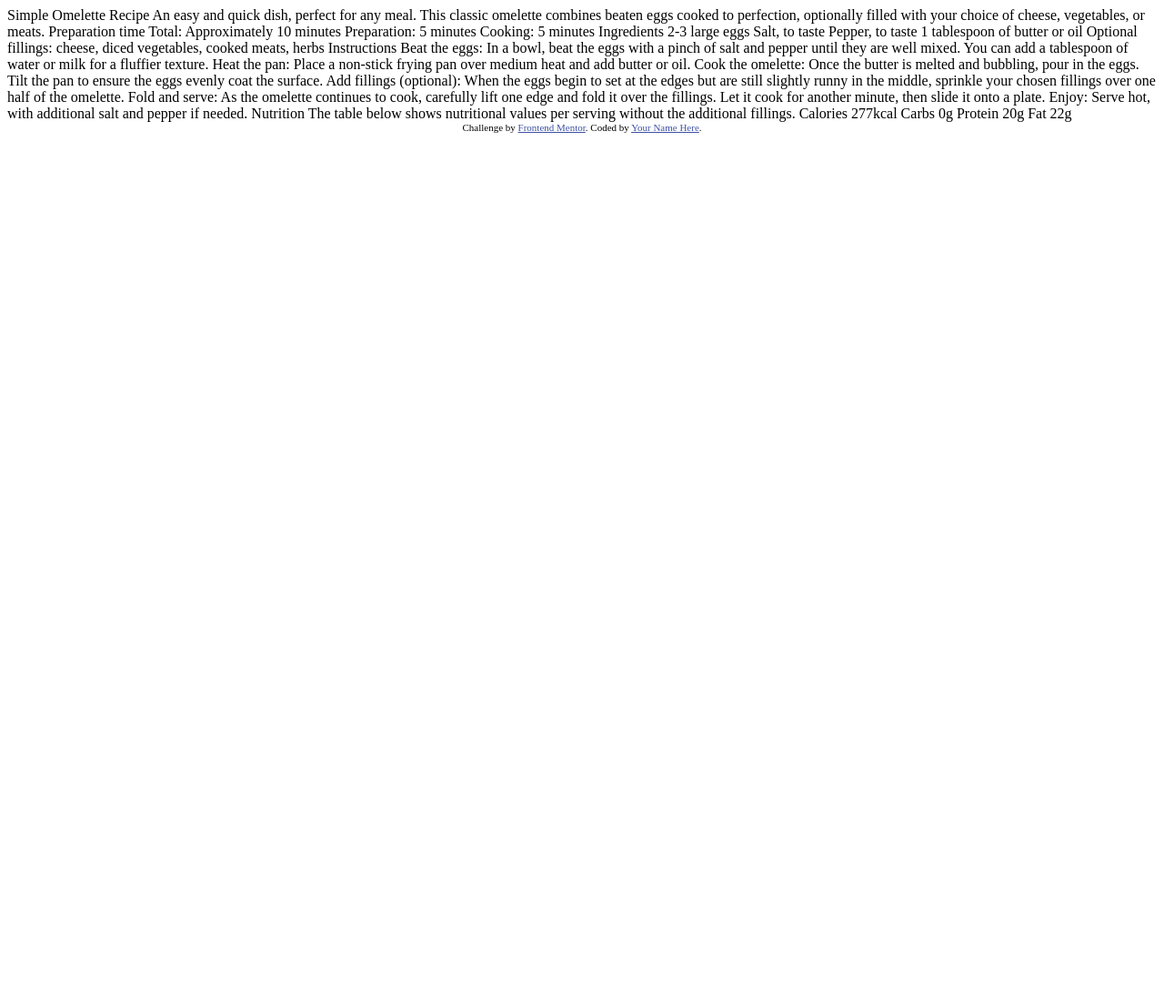
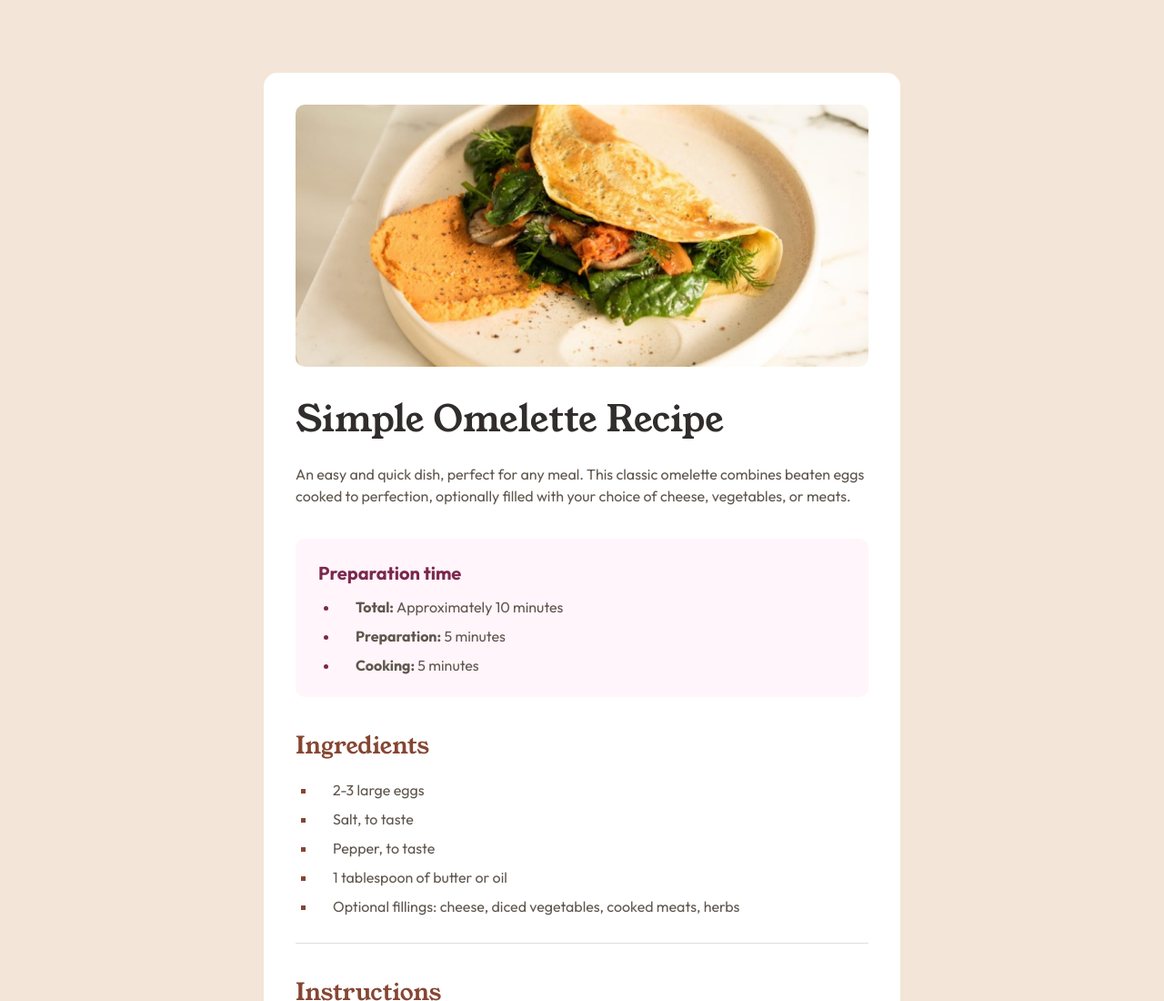
Before and after one commit to JiaHe35354/Recipe-page, a plain HTML site: page index.html in a window 1280 px wide. Shown: the top 1100 px of the page at 91% size. Before the commit the page ends 800 px from the top, so only its background shows below. Drawn offline with Linux system fonts and the light colour scheme.

Commit message:
add index.html style.css general.css queries.css README.md and two screenshot photos

```diff
--- /dev/null
+++ b/css/general.css
@@ -0,0 +1,88 @@
+:root {
+  --color-white: hsl(0, 0%, 100%);
+
+  --color-stone-100: hsl(30, 54%, 90%);
+  --color-stone-150: hsl(30, 18%, 87%);
+  --color-stone-600: hsl(30, 10%, 34%);
+  --color-stone-900: hsl(24, 5%, 18%);
+
+  --color-brown: hsl(14, 45%, 36%);
+
+  --color-rose-dark: hsl(332, 51%, 32%);
+  --color-rose-light: hsl(330, 100%, 98%);
+}
+
+/* GENERAL SETTING */
+* {
+  margin: 0;
+  padding: 0;
+  box-sizing: inherit;
+}
+
+html {
+  font-size: 62.5%;
+  box-sizing: border-box;
+}
+
+body {
+  font-family: "Outfit", sans-serif;
+  font-size: 1.6rem;
+  font-weight: 400;
+  background-color: var(--color-stone-100);
+  color: var(--color-stone-600);
+}
+
+/* GENERAL REUSABLE COMPONENTS */
+.mb-small {
+  margin-bottom: 1.5rem;
+}
+.mb-medium {
+  margin-bottom: 2rem;
+}
+
+/* TYPOGRAPHY */
+.heading-primary,
+.heading-secondary {
+  font-family: "Young Serif", sans-serif;
+  font-weight: 400;
+}
+
+.heading-primary {
+  font-size: 4rem;
+  color: var(--color-stone-900);
+}
+
+.heading-secondary {
+  color: var(--color-brown);
+  font-size: 2.6rem;
+}
+
+.heading-tertiary {
+  color: var(--color-rose-dark);
+  font-size: 2rem;
+}
+
+.paragraph {
+  line-height: 1.5;
+}
+
+/* LIST STYLE */
+ol,
+ul {
+  margin-left: 2.3rem;
+}
+
+li {
+  padding-left: 1.8rem;
+}
+
+/* FOOTER */
+.attribution {
+  font-size: 11px;
+  text-align: center;
+  margin-bottom: 1rem;
+}
+
+.attribution a {
+  color: hsl(228, 45%, 44%);
+}
--- /dev/null
+++ b/css/queries.css
@@ -0,0 +1,32 @@
+@media (max-width: 25em) {
+  html {
+    font-weight: 50%;
+  }
+
+  .recipe {
+    width: 100%;
+    margin: 0;
+    border-radius: 0;
+    padding: 0;
+  }
+
+  .header-text {
+    padding: 0 3.2rem;
+  }
+
+  .container {
+    padding: 0 3.5rem 3.5rem 3.5rem;
+  }
+
+  .recipe-img {
+    border-radius: 0;
+  }
+
+  .heading-primary {
+    font-size: 3.6rem;
+  }
+
+  .attribution {
+    display: none;
+  }
+}
--- /dev/null
+++ b/css/style.css
@@ -0,0 +1,95 @@
+.recipe {
+  max-width: 70rem;
+  margin: 8rem auto;
+  padding: 3.5rem;
+  background-color: var(--color-white);
+  border-radius: 1.5rem;
+}
+
+/* HEADER */
+
+.recipe-img {
+  width: 100%;
+  border-radius: 10px;
+  margin-bottom: 2.5rem;
+}
+
+/* PREPARATION SECTION */
+.prep-time {
+  background-color: var(--color-rose-light);
+  margin: 3.5rem 0;
+  padding: 2.5rem;
+  border-radius: 10px;
+}
+
+.prep-item:not(:last-child) {
+  margin-bottom: 1.2rem;
+}
+
+.prep-item::marker {
+  color: var(--color-rose-dark);
+}
+
+/* INGREDIENTS SECTION */
+.ing {
+  border-bottom: 1px solid var(--color-stone-150);
+  margin-bottom: 3.5rem;
+}
+
+.ing-list {
+  list-style: square;
+}
+
+.ing-item {
+  margin-bottom: 1.2rem;
+}
+
+.ing-item::marker {
+  color: var(--color-brown);
+}
+
+.ing-item:last-child {
+  margin-bottom: 3rem;
+}
+
+/* INSTRUCTIONS SECTION */
+.step {
+  border-bottom: 1px solid var(--color-stone-150);
+  margin-bottom: 3.5rem;
+}
+
+.step-item {
+  margin-bottom: 1.2rem;
+
+  line-height: 1.4;
+  letter-spacing: -0.1px;
+}
+
+.step-item::marker {
+  font-family: "Outfit", sans-serif;
+  font-weight: 700;
+  color: var(--color-brown);
+}
+
+.step-item:last-child {
+  margin-bottom: 3rem;
+}
+
+/* NUTRITION SECTION */
+.row {
+  padding: 1.2rem;
+  padding-left: 3rem;
+  border-bottom: 1px solid var(--color-stone-150);
+
+  display: grid;
+  grid-template-columns: repeat(2, 1fr);
+}
+
+.row:last-child {
+  border-bottom: none;
+}
+
+.value {
+  color: var(--color-rose-dark);
+  font-weight: 700;
+}
--- a/index.html
+++ b/index.html
@@ -1,77 +1,145 @@
 <!DOCTYPE html>
 <html lang="en">
-<head>
-  <meta charset="UTF-8">
-  <meta name="viewport" content="width=device-width, initial-scale=1.0"> <!-- displays site properly based on user's device -->
+  <head>
+    <meta charset="UTF-8" />
+    <meta name="viewport" content="width=device-width, initial-scale=1.0" />
+    <!-- displays site properly based on user's device -->
 
-  <link rel="icon" type="image/png" sizes="32x32" href="./assets/images/favicon-32x32.png">
+    <link
+      rel="icon"
+      type="image/png"
+      sizes="32x32"
+      href="./assets/images/favicon-32x32.png"
+    />
 
-  <title>Frontend Mentor | Recipe page</title>
+    <link rel="preconnect" href="https://fonts.googleapis.com" />
+    <link rel="preconnect" href="https://fonts.gstatic.com" crossorigin />
+    <link
+      href="https://fonts.googleapis.com/css2?family=Figtree:ital,wght@0,300..900;1,300..900&family=Inter:ital,opsz,wght@0,14..32,100..900;1,14..32,100..900&family=Outfit:wght@100..900&family=Rubik:ital,wght@0,300..900;1,300..900&family=Young+Serif&display=swap"
+      rel="stylesheet"
+    />
 
-  <!-- Feel free to remove these styles or customise in your own stylesheet 👍 -->
-  <style>
-    .attribution { font-size: 11px; text-align: center; }
-    .attribution a { color: hsl(228, 45%, 44%); }
-  </style>
-</head>
-<body>
+    <link rel="preconnect" href="https://fonts.googleapis.com" />
+    <link rel="preconnect" href="https://fonts.gstatic.com" crossorigin />
+    <link
+      href="https://fonts.googleapis.com/css2?family=Figtree:ital,wght@0,300..900;1,300..900&family=Inter:ital,opsz,wght@0,14..32,100..900;1,14..32,100..900&family=Outfit:wght@100..900&family=Rubik:ital,wght@0,300..900;1,300..900&family=Young+Serif&display=swap"
+      rel="stylesheet"
+    />
 
-  Simple Omelette Recipe
+    <link rel="stylesheet" href="./css/style.css" />
+    <link rel="stylesheet" href="./css/general.css" />
+    <link rel="stylesheet" href="./css/queries.css" />
+    <title>Frontend Mentor | Recipe page</title>
+  </head>
+  <body>
+    <main class="recipe">
+      <header>
+        <img
+          src="assets/images/image-omelette.jpeg"
+          alt="Photo of Omelette"
+          class="recipe-img"
+        />
+        <div class="header-text">
+          <h1 class="heading-primary mb-medium">Simple Omelette Recipe</h1>
+          <p class="paragraph">
+            An easy and quick dish, perfect for any meal. This classic omelette
+            combines beaten eggs cooked to perfection, optionally filled with
+            your choice of cheese, vegetables, or meats.
+          </p>
+        </div>
+      </header>
 
-  An easy and quick dish, perfect for any meal. This classic omelette combines beaten eggs cooked
-  to perfection, optionally filled with your choice of cheese, vegetables, or meats.
+      <div class="container">
+        <section class="prep-time">
+          <h3 class="heading-tertiary mb-small">Preparation time</h3>
+          <ul class="prep-list">
+            <li class="prep-item">
+              <strong>Total: </strong>Approximately 10 minutes
+            </li>
+            <li class="prep-item"><strong>Preparation:</strong> 5 minutes</li>
+            <li class="prep-item"><strong>Cooking:</strong> 5 minutes</li>
+          </ul>
+        </section>
 
-  Preparation time
+        <section class="ing">
+          <h2 class="heading-secondary mb-medium">Ingredients</h2>
+          <ul class="ing-list">
+            <li class="ing-item">2-3 large eggs</li>
+            <li class="ing-item">Salt, to taste</li>
+            <li class="ing-item">Pepper, to taste</li>
+            <li class="ing-item">1 tablespoon of butter or oil</li>
+            <li class="ing-item">
+              Optional fillings: cheese, diced vegetables, cooked meats, herbs
+            </li>
+          </ul>
+        </section>
 
-  Total: Approximately 10 minutes
-  Preparation: 5 minutes
-  Cooking: 5 minutes
+        <section class="step">
+          <h2 class="heading-secondary mb-medium">Instructions</h2>
+          <ol class="step-list">
+            <li class="step-item">
+              <strong>Beat the eggs: </strong>In a bowl, beat the eggs with a
+              pinch of salt and pepper until they are well mixed. You can add a
+              tablespoon of water or milk for a fluffier texture.
+            </li>
+            <li class="step-item">
+              <strong>Heat the pan: </strong>Place a non-stick frying pan over
+              medium heat and add butter or oil.
+            </li>
+            <li class="step-item">
+              <strong>Cook the omelette: </strong>Once the butter is melted and
+              bubbling, pour in the eggs. Tilt the pan to ensure the eggs evenly
+              coat the surface.
+            </li>
+            <li class="step-item">
+              <strong>Add fillings (optional): </strong>When the eggs begin to
+              set at the edges but are still slightly runny in the middle,
+              sprinkle your chosen fillings over one half of the omelette.
+            </li>
+            <li class="step-item">
+              <strong>Fold and serve: </strong>As the omelette continues to
+              cook, carefully lift one edge and fold it over the fillings. Let
+              it cook for another minute, then slide it onto a plate.
+            </li>
+            <li class="step-item">
+              <strong>Enjoy: </strong>Serve hot, with additional salt and pepper
+              if needed.
+            </li>
+          </ol>
+        </section>
 
-  Ingredients
+        <section class="nutrition">
+          <h2 class="heading-secondary mb-medium">Nutrition</h2>
+          <p class="paragraph mb-small">
+            The table below shows nutritional values per serving without the
+            additional fillings.
+          </p>
+          <div class="row">
+            <div>Calories</div>
+            <div class="value">277kcal</div>
+          </div>
+          <div class="row">
+            <div>Carbs</div>
+            <div class="value">0g</div>
+          </div>
+          <div class="row">
+            <div>Protein</div>
+            <div class="value">20g</div>
+          </div>
+          <div class="row">
+            <div>Fat</div>
+            <div class="value">22g</div>
+          </div>
+        </section>
+      </div>
+    </main>
 
-  2-3 large eggs
-  Salt, to taste
-  Pepper, to taste
-  1 tablespoon of butter or oil
-  Optional fillings: cheese, diced vegetables, cooked meats, herbs
-
-  Instructions
-
-  Beat the eggs: In a bowl, beat the eggs with a pinch of salt and pepper until they are well mixed.
-  You can add a tablespoon of water or milk for a fluffier texture.
-
-  Heat the pan: Place a non-stick frying pan over medium heat and add butter or oil.
-
-  Cook the omelette: Once the butter is melted and bubbling, pour in the eggs. Tilt the pan to ensure
-  the eggs evenly coat the surface.
-
-  Add fillings (optional): When the eggs begin to set at the edges but are still slightly runny in the
-  middle, sprinkle your chosen fillings over one half of the omelette.
-
-  Fold and serve: As the omelette continues to cook, carefully lift one edge and fold it over the
-  fillings. Let it cook for another minute, then slide it onto a plate.
-
-  Enjoy: Serve hot, with additional salt and pepper if needed.
-
-  Nutrition
-
-  The table below shows nutritional values per serving without the additional fillings.
-
-  Calories
-  277kcal
-
-  Carbs
-  0g
-
-  Protein
-  20g
-
-  Fat
-  22g
-
-  <div class="attribution">
-    Challenge by <a href="https://www.frontendmentor.io?ref=challenge" target="_blank">Frontend Mentor</a>.
-    Coded by <a href="#">Your Name Here</a>.
-  </div>
-</body>
+    <footer class="attribution">
+      Challenge by
+      <a href="https://www.frontendmentor.io?ref=challenge" target="_blank"
+        >Frontend Mentor</a
+      >. Coded by
+      <a href="https://www.frontendmentor.io/profile/JiaHe35354">Jia He</a>.
+    </footer>
+  </body>
 </html>
```
Also changed, not shown: screenshot-mobile.png (added), 2 other files.
